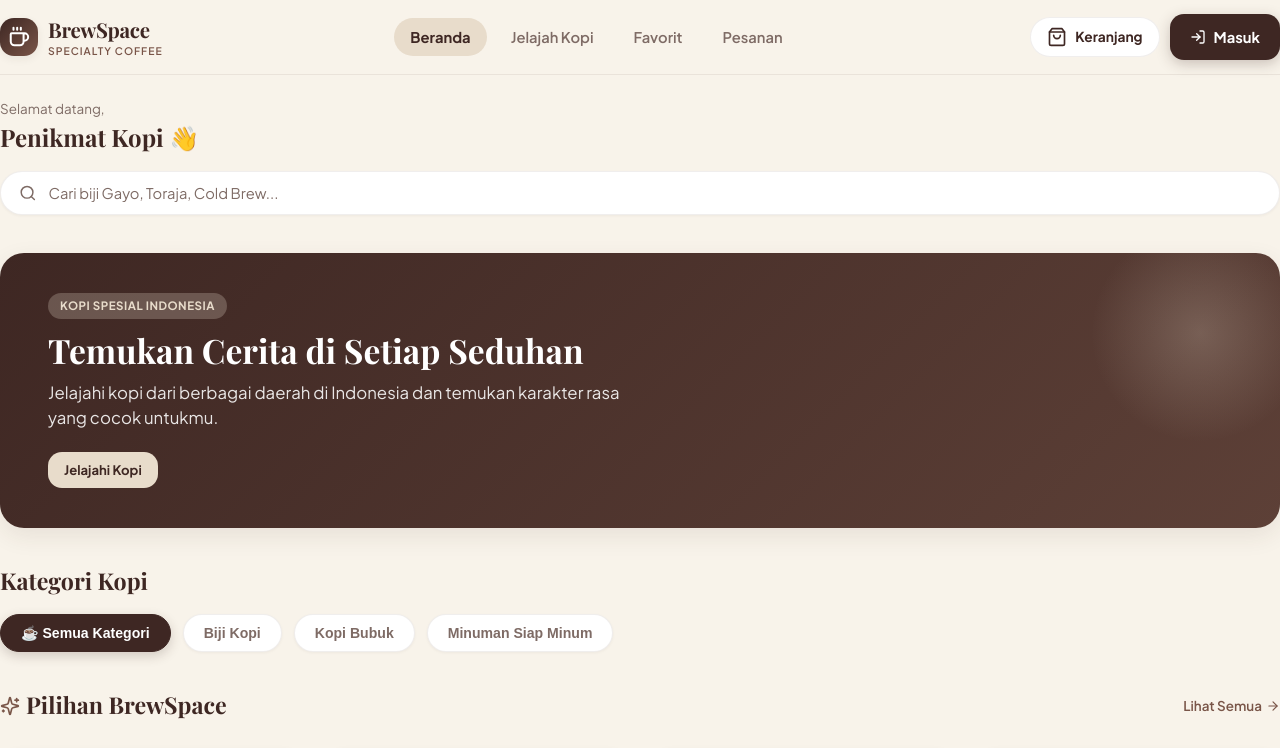
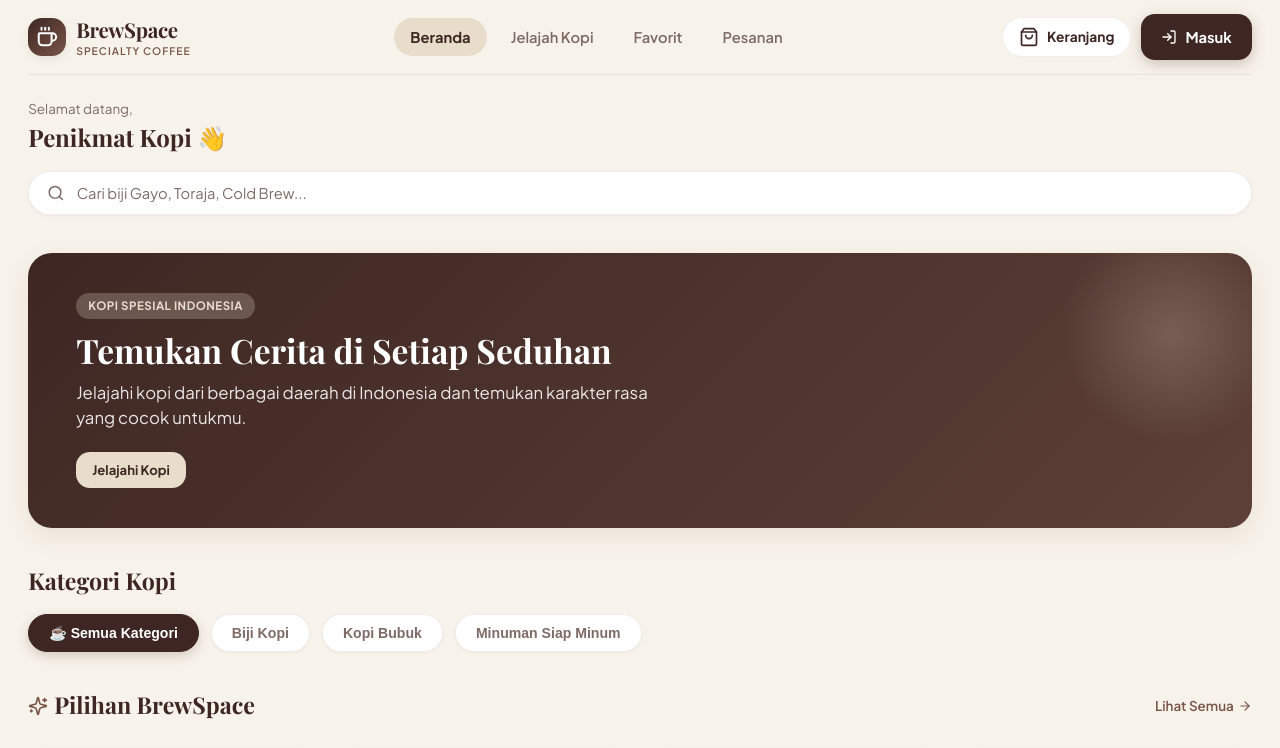
Before and after one commit to ghipramana/BrewSpace, a React (Vite) app: page / in a window 1280 px wide. Shown: the top 748 px of the page. Built offline with nearby package versions, Linux system fonts and the light colour scheme; no server answers; grey boxes are pictures that could not be loaded; a web font is replaced by a local one.

Commit message:
Restore balanced desktop page padding

```diff
--- a/src/index.css
+++ b/src/index.css
@@ -116,7 +116,7 @@ body {
   .app-container {
     max-width: none;
     margin: 0;
-    padding: 0;
+    padding: 0 clamp(24px, 2.2vw, 48px);
     box-shadow: none;
   }
 
@@ -158,7 +158,7 @@ body {
 @media (min-width: 1280px) {
   .app-container {
     max-width: none;
-    padding: 0;
+    padding: 0 clamp(24px, 2.2vw, 48px);
   }
 }
 
--- a/src/pages/AdminDashboard.css
+++ b/src/pages/AdminDashboard.css
@@ -148,7 +148,7 @@
 .admin-content {
   width: 100%;
   margin: 0;
-  padding: 34px clamp(12px, 1vw, 24px) 50px;
+  padding: 34px clamp(24px, 2.2vw, 48px) 50px;
 }
 
 .admin-welcome-panel {
```
